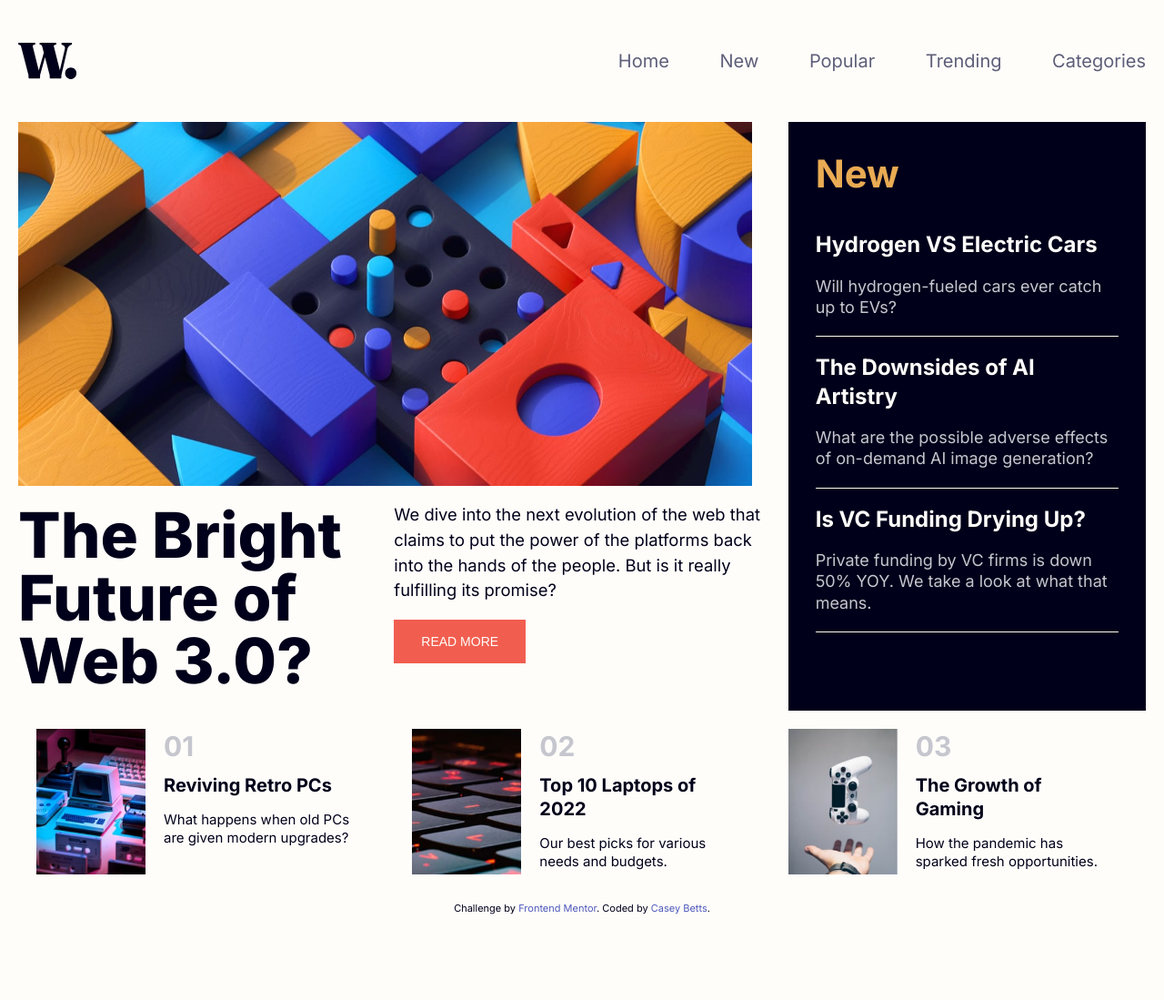
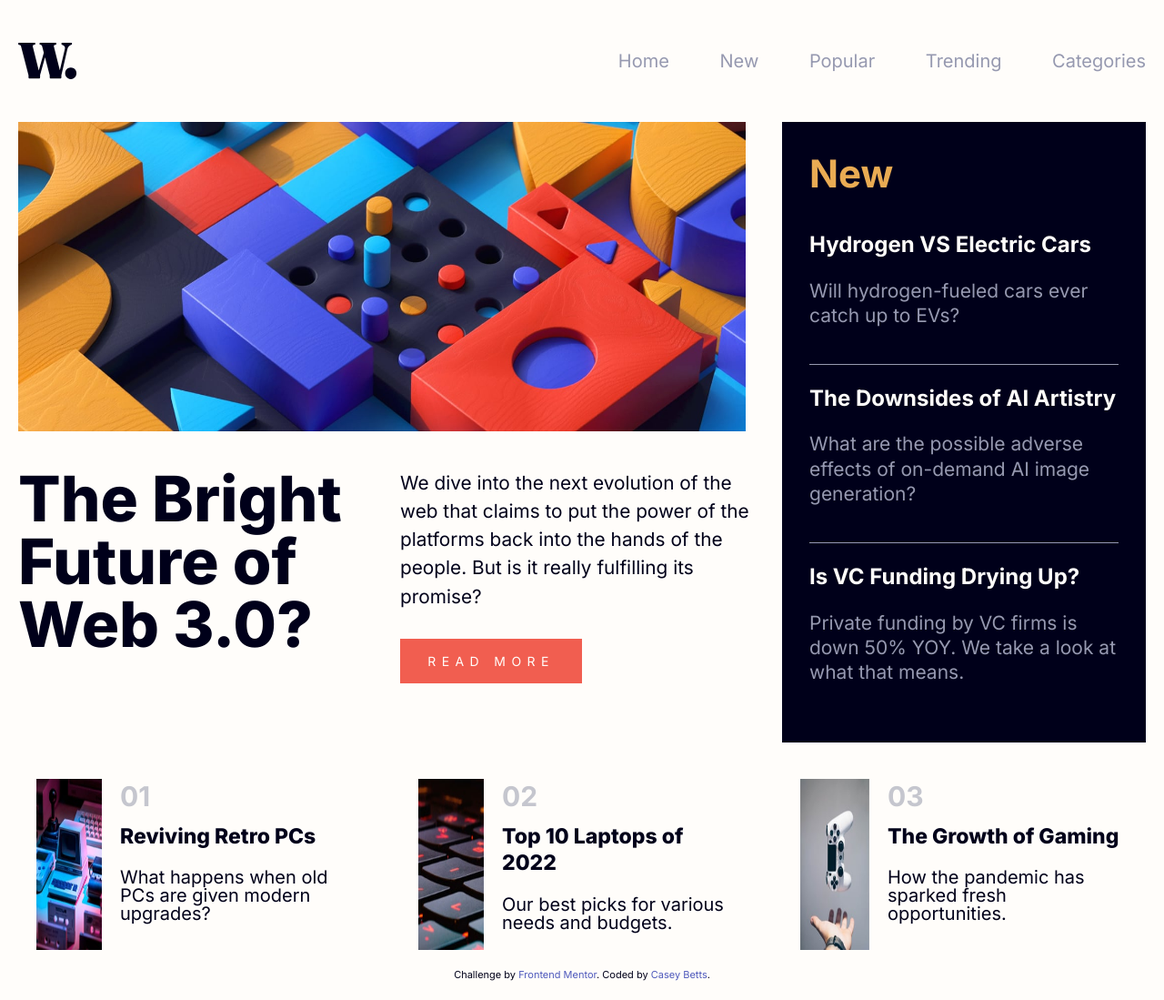
Before and after one commit to caseybetts/Newsletter_Challenge, a plain HTML site: page index.html in a window 1280 px wide. Shown: the top 1099 px of the page at 91% size. Before the commit the page ends 1025 px from the top, so only its background shows below. Drawn offline with Linux system fonts and the light colour scheme.

Commit message:
Fine tuning

```diff
--- a/app/scss/_globals.scss
+++ b/app/scss/_globals.scss
@@ -46,6 +46,7 @@ a:hover {
       "hero_title hero_desc sidebar"
       "story1 story2 story3";
   }
+  grid-gap: 1em;
 }
 // flexbox
 .flex {
--- a/app/scss/_hero.scss
+++ b/app/scss/_hero.scss
@@ -2,21 +2,21 @@
   &__image {
     position: relative;
     width: 100%;
-    height: 400px;
+    height: 340px;
     z-index: 0;
     background-repeat: no-repeat;
     background-position: left bottom;
-    padding-right: 20px;
 
     @include breakpoint-up(large) {
       grid-area: hero_image;
+      padding-right: 20px;
     }
   }
 
   &__title {
     text-align: left;
     font-weight: 800;
-    font-size: 69px;
+    font-size: 42px;
     line-height: 1;
     margin-top: 20px;
     margin-left: 0px;
@@ -24,16 +24,19 @@
 
     @include breakpoint-up(large) {
       grid-area: hero_title;
+      font-size: 69px;
+      padding-right: 20px;
     }
   }
 
   &__description {
     line-height: 1.5;
-    font-size: 1.15rem;
+    font-size: 0.9rem;
     text-align: left;
 
     @include breakpoint-up(large) {
       grid-area: hero_desc;
+      font-size: 1.3rem;
     }
   }
 
@@ -42,8 +45,14 @@
   &__button {
     padding: 1rem 1.875rem;
     color: $offWhite;
+    font-weight: 400;
+    font-family: Inter, sans-serif;
+    letter-spacing: 0.4rem;
     background: $softRed;
     border: 0;
+    margin-top: 10px;
+    margin-bottom: 65px;
+    min-width: 200px;
     cursor: pointer;
 
     &:hover {
--- a/app/scss/_sidebar.scss
+++ b/app/scss/_sidebar.scss
@@ -7,7 +7,6 @@
   left: 0;
   padding: 30px;
   height: 100%;
-  margin-left: 20px;
 
   h2 {
     color: $softOrange;
@@ -23,6 +22,7 @@
     font-weight: 700;
     font-size: 24px;
     text-align: left;
+    padding-top: 40px;
 
     &:hover {
       color: $softOrange;
@@ -30,17 +30,20 @@
   }
 
   p {
-    color: $grayishBlue;
+    color: $darkGraishBlue;
     font-family: Inter, sans-serif;
-    font-size: 18px;
+    font-size: 21px;
     text-align: left;
-    font-weight: 300;
-    padding-bottom: 20px;
-    border-style: groove;
-    border-width: 1px;
-    border-top: none;
-    border-right: none;
-    border-left: none;
-    border-color: $offWhite;
+    font-weight: 400;
+
+    &:not(:last-child) {
+      padding-bottom: 40px;
+      border-style: groove;
+      border-width: 1px;
+      border-top: none;
+      border-right: none;
+      border-left: none;
+      border-color: $darkGraishBlue;
+    }
   }
 }
--- a/app/scss/_story.scss
+++ b/app/scss/_story.scss
@@ -3,8 +3,16 @@
   grid-template-columns: 1fr 4fr;
   grid-template-rows: 1fr;
   grid-column: 2/3;
+  padding: 20px;
 
-  padding: 20px;
+  @include breakpoint-down(medium) {
+    padding-left: 0px;
+    grid-template-columns: 1fr 3fr;
+  }
+
+  &:last-child {
+    padding-right: 0px;
+  }
 
   &__1 {
     grid-area: story1;
@@ -30,12 +38,8 @@
   &__image {
     grid-column: 1/2;
 
-    width: 120px;
-    height: 160px;
-  }
-
-  p {
-    font-size: 15px;
+    width: 100%;
+    height: 100%;
   }
 
   &__text {
@@ -45,11 +49,24 @@
 
   &__links {
     color: $veryDarkBlue;
-    font-size: 20px;
-    font-weight: 700;
+    font-size: 23px;
+    font-weight: 800;
 
     &:hover {
       color: $softRed;
     }
+
+    @include breakpoint-down(medium) {
+      font-size: 20px;
+    }
+  }
+
+  p {
+    font-size: 20px;
+    line-height: 1;
+
+    @include breakpoint-down(medium) {
+      font-size: 15px;
+    }
   }
 }
--- a/app/scss/_variables.scss
+++ b/app/scss/_variables.scss
@@ -7,7 +7,7 @@ $softRed: hsl(5, 85%, 63%);
 // Neutral
 $offWhite: hsl(36, 100%, 99%);
 $grayishBlue: hsl(233, 8%, 79%);
-$darkGraishBlue: hsl(236, 13%, 42%);
+$darkGraishBlue: hsl(233, 14%, 64%);
 $veryDarkBlue: hsl(240, 100%, 5%);
 
 // Font sizes
--- a/index.html
+++ b/index.html
@@ -117,7 +117,7 @@
 
   <div class="attribution">
     Challenge by <a href="https://www.frontendmentor.io?ref=challenge" target="_blank">Frontend Mentor</a>.
-    Coded by <a href="#">Casey Betts</a>.
+    Coded by <a href="https://www.linkedin.com/in/caseybetts/">Casey Betts</a>.
   </div>
 
   <script src="app/js/script.js"></script>
```
Also changed, not shown: app/scss/style.css, 1 other file.
